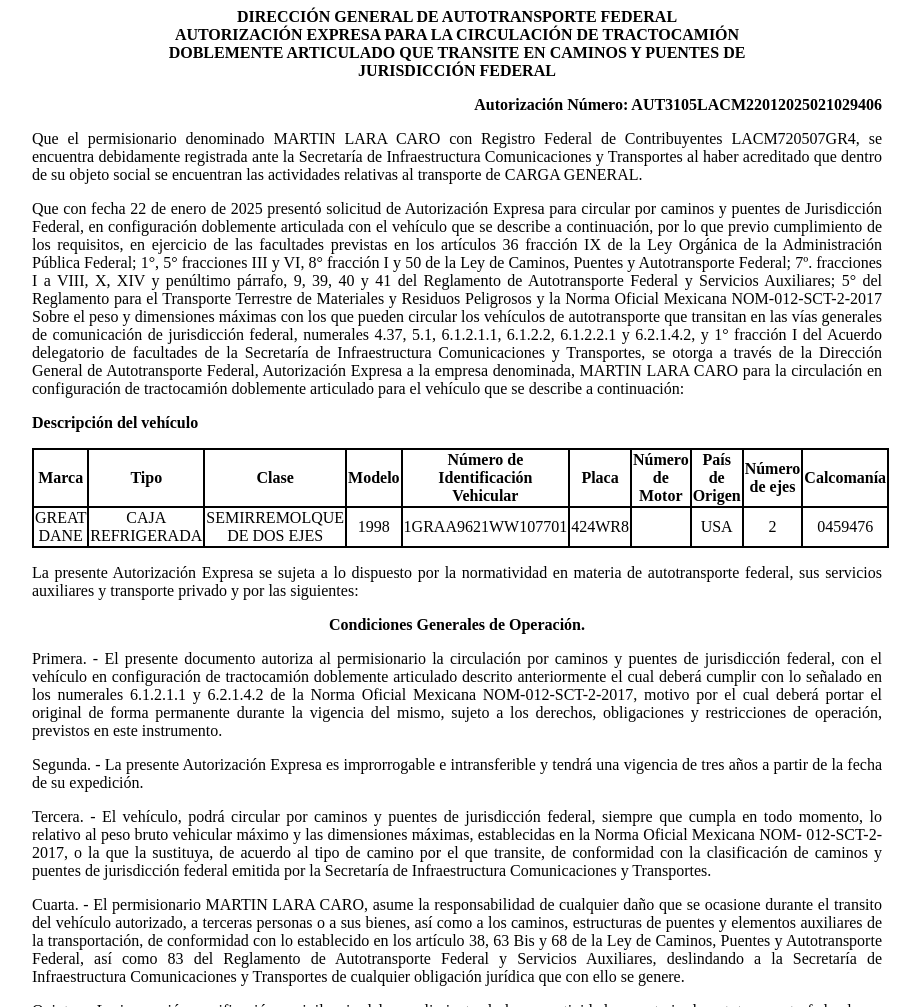
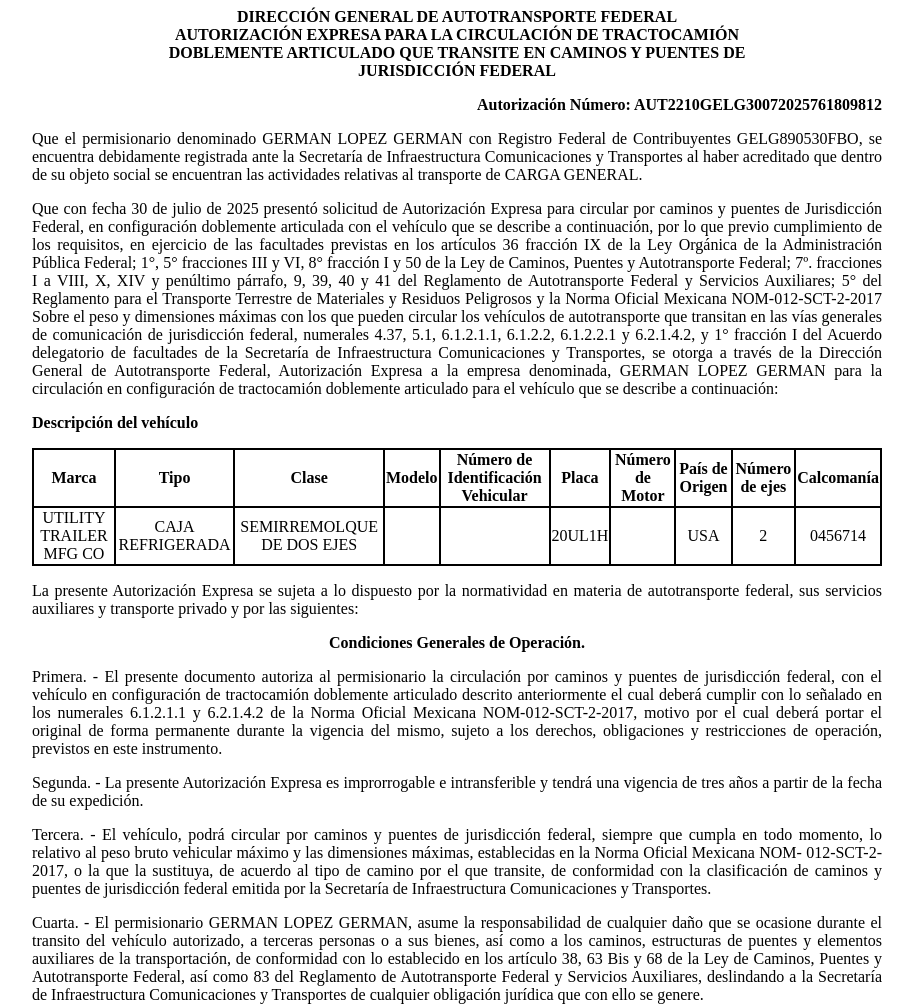
Before and after one commit to app-sct1/ConsultaAutDobleRemolque-folio-0200108, a plain HTML site: page index.html in a window 1280 px wide. Shown: the top 1007 px of the page, without its empty margins (183-1103 px from the left). Drawn offline with Linux system fonts and the light colour scheme.

Commit message:
index.html

```diff
--- a/index.html
+++ b/index.html
@@ -75,19 +75,19 @@
 						<p class="sinMargen">DOBLEMENTE ARTICULADO QUE TRANSITE EN CAMINOS Y PUENTES DE</p>
 						<p class="sinMargen">JURISDICCIÓN FEDERAL</p>
 					</div>
-<p class="derechaNegro">Autorización Número: AUT3105LACM22012025021029406</p>
+<p class="derechaNegro">Autorización Número: AUT2210GELG30072025761809812</p>
 
 					<p class="justificado">Que el permisionario denominado
-						MARTIN LARA CARO con Registro Federal de
-						Contribuyentes LACM720507GR4, se encuentra
+						GERMAN LOPEZ GERMAN con Registro Federal de
+						Contribuyentes GELG890530FBO, se encuentra
 						debidamente registrada ante la Secretaría de Infraestructura
 						Comunicaciones y Transportes al haber acreditado que dentro de su
 						objeto social se encuentran las actividades relativas al
 						transporte de CARGA GENERAL.</p>
 
 
-					<p class="justificado">Que con fecha 22 de
-						enero de 2025 presentó
+					<p class="justificado">Que con fecha 30 de
+						julio de 2025 presentó
 						solicitud de Autorización Expresa para circular por caminos y
 						puentes de Jurisdicción Federal, en configuración doblemente
 						articulada con el vehículo que se describe a continuación, por lo
@@ -107,7 +107,7 @@
 						facultades de la Secretaría de Infraestructura Comunicaciones y
 						Transportes, se otorga a través de la
 						Dirección General de Autotransporte Federal, Autorización Expresa a la
-						empresa denominada, MARTIN LARA CARO para la
+						empresa denominada, GERMAN LOPEZ GERMAN para la
 						circulación en configuración de tractocamión doblemente articulado
 						para el vehículo que se describe a continuación:</p>
 
@@ -128,16 +128,16 @@
 							<th class="borde">Calcomanía</th>
 						</tr>
 						<tr class="borde">
-							<td class="borde">GREAT DANE</td>
+							<td class="borde">UTILITY TRAILER MFG CO</td>
 							<td class="borde">CAJA REFRIGERADA</td>
 							<td class="borde">SEMIRREMOLQUE DE DOS EJES</td>
-							<td class="borde">1998</td>
-							<td class="borde">1GRAA9621WW107701</td>
-							<td class="borde">424WR8</td>
+							<td class="borde"></td>
+							<td class="borde"></td>
+							<td class="borde">20UL1H</td>
 							<td class="borde"></td>
 							<td class="borde">USA</td>
 							<td class="borde">2</td>
-							<td class="borde">0459476</td>
+							<td class="borde">0456714</td>
 						</tr>
 
 					</tbody></table>
@@ -175,7 +175,7 @@
 						Secretaría de Infraestructura Comunicaciones y Transportes.</p>
 
 					<p class="justificado">Cuarta. - El permisionario
-						MARTIN LARA CARO, asume la responsabilidad de
+						GERMAN LOPEZ GERMAN, asume la responsabilidad de
 						cualquier daño que se ocasione durante el transito del vehículo
 						autorizado, a terceras personas o a sus bienes, así como a los
 						caminos, estructuras de puentes y elementos auxiliares de la
```
